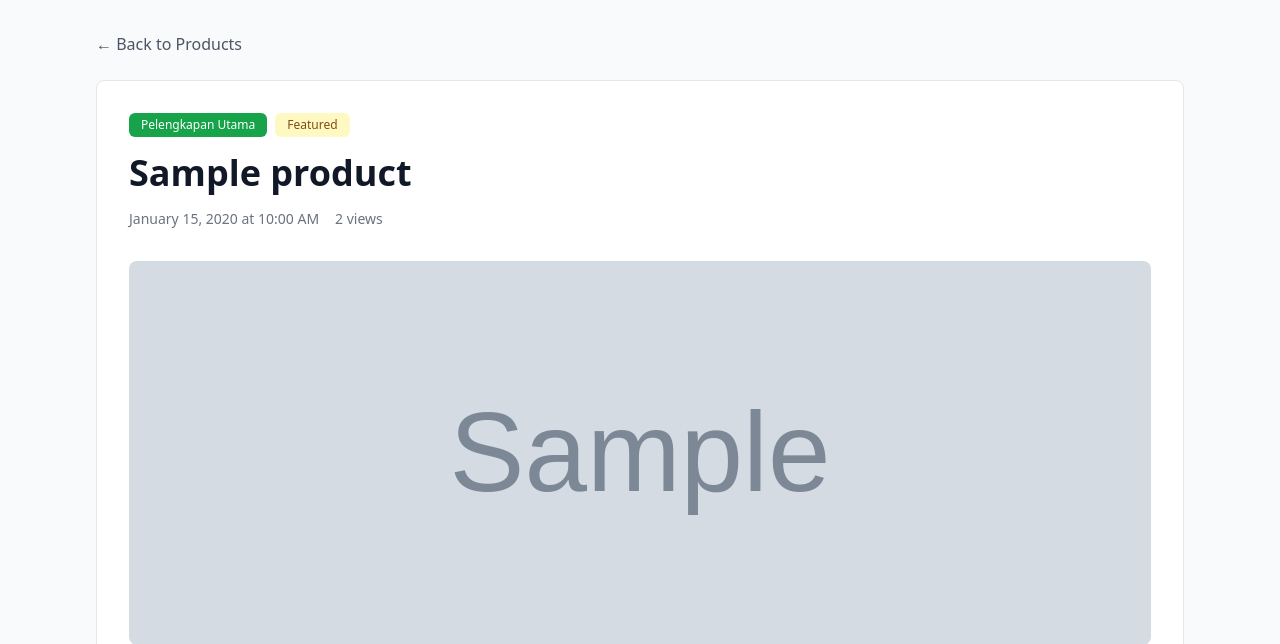
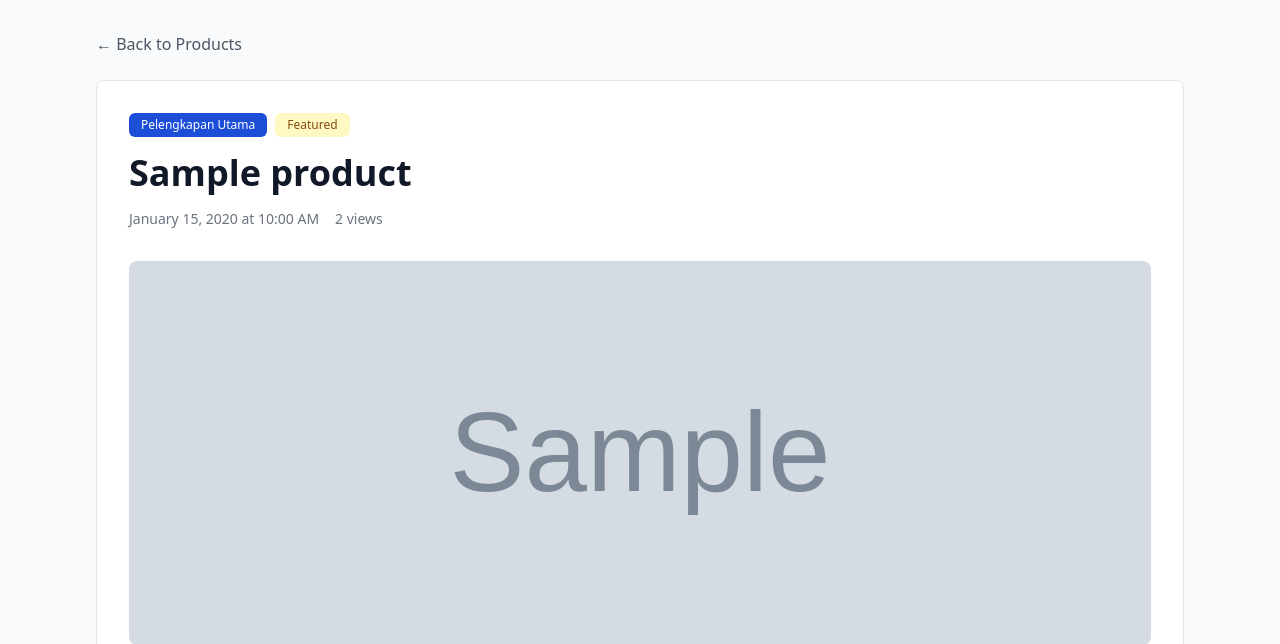
Before and after one commit to NisriinaWakhdah/football-shop, a Django app: page /product/00000000-0000-0000-0000-000000000001/ in a window 1280 px wide. Shown: the top 644 px of the page. Run offline with Django 5.2, Linux system fonts and the light colour scheme; a user stored in the database is signed in; tables that the repository leaves empty hold one stand-in row (values such as "Sample post"); grey boxes marked "Sample" are stand-in pictures; some libraries are stand-ins or nearby versions.

Commit message:
Tugas Individu 6

```diff
--- a/main/templates/detail_product.html
+++ b/main/templates/detail_product.html
@@ -171,7 +171,7 @@ function renderArticle(product) {
 
     // Category badge
     const categoryBadge = document.createElement('span');
-    categoryBadge.className = 'inline-flex items-center px-3 py-1 rounded-md text-xs font-medium bg-green-600 text-white';
+    categoryBadge.className = 'inline-flex items-center px-3 py-1 rounded-md text-xs font-medium bg-blue-700 text-white';
     categoryBadge.textContent = getCategoryLabel(product.category);
     badgesContainer.appendChild(categoryBadge);
 
```
